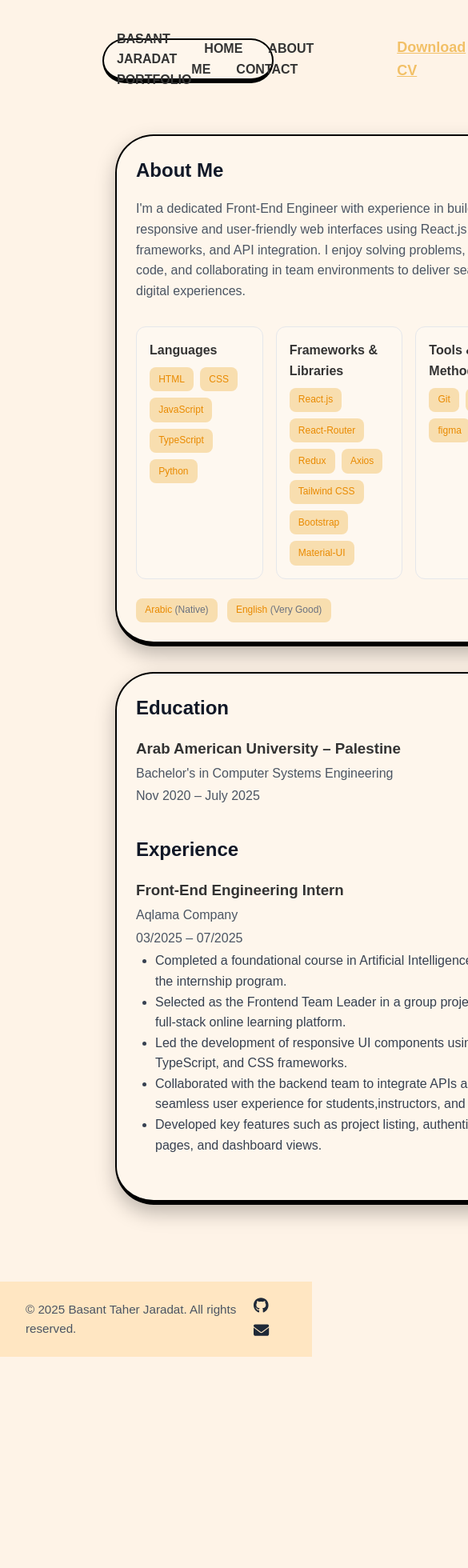
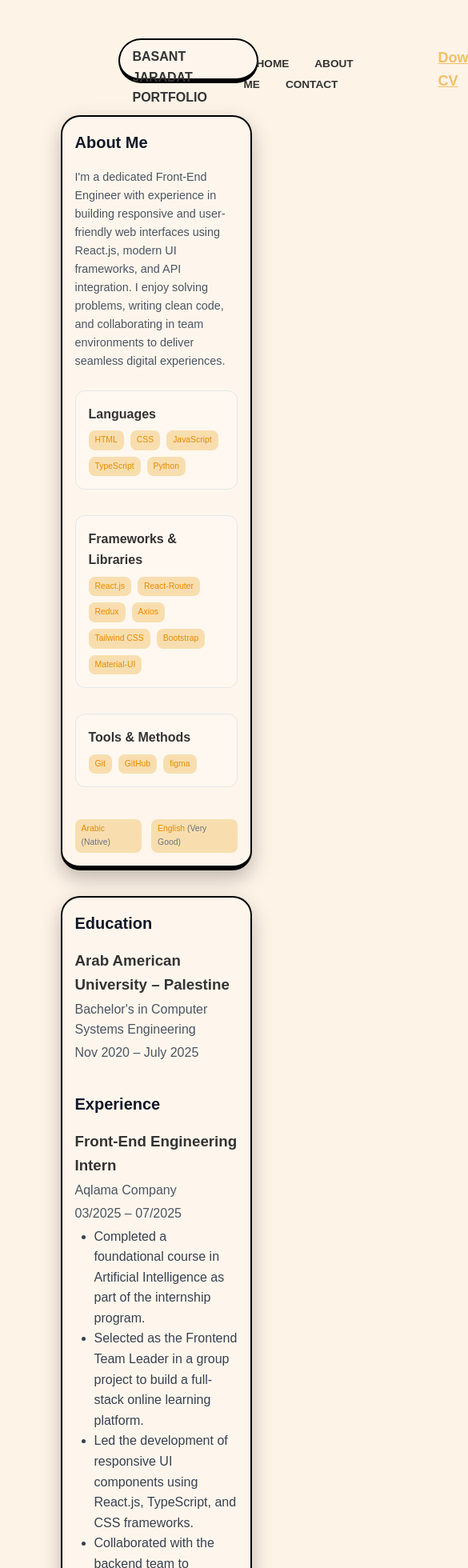
Before and after one commit to basantjaradat/Portfolio, a Next.js app: page /about in a window 390 px wide. Shown: the top 1960 px of the page at 80% size, 585 px wide, since content can reach past the window. Before the commit the page ends 1696 px from the top, so only its background shows below. Built offline with nearby package versions, Linux system fonts and the light colour scheme.

Commit message:
Update about.css

```diff
--- a/src/styles/about.css
+++ b/src/styles/about.css
@@ -2,8 +2,12 @@ body {
     background: #fef3e7;
     padding: 2rem;
     color: #333;
+    /* Add a max-width and center content */
+    max-width: 90vw;
+    margin: 0 auto;
 }
 
+/* Navbar container */
 .navbar-box {
     display: flex;
     justify-content: space-between;
@@ -20,6 +24,7 @@ body {
     margin-left: 5rem;
 }
 
+/* Navbar links */
 .navbar-box a {
     margin: 0 1rem;
     text-decoration: none;
@@ -40,6 +45,7 @@ body {
     font-size: large;
 }
 
+/* Profile container grid */
 .profile-container {
     display: grid;
     grid-template-columns: repeat(auto-fit, minmax(15rem, 1fr));
@@ -49,6 +55,7 @@ body {
     margin-bottom: 4rem;
 }
 
+/* About and Education/Experience sections */
 .about-section,
 .edu-exp-section {
     background-color: rgba(255, 255, 255, 0.2);
@@ -170,3 +177,149 @@ h2 {
 .footer-icons a:hover {
     color: #2563eb;
 }
+
+/* ================= */
+/* Responsive Styles */
+/* ================= */
+
+@media (max-width: 1200px) {
+    .navbar-box {
+        max-width: 95vw;
+        margin-left: auto;
+        margin-right: auto;
+        height: auto;
+        flex-wrap: wrap;
+        padding: 1rem;
+    }
+
+    .navbar-box .menu {
+        margin-right: 0;
+        margin-top: 0.5rem;
+        width: 100%;
+        text-align: center;
+    }
+
+    .profile-container {
+        margin-left: auto;
+        margin-right: auto;
+        padding: 1rem;
+        gap: 1.5rem;
+    }
+
+    .about-section,
+    .edu-exp-section {
+        width: 100%;
+        max-width: 100%;
+        padding: 1rem;
+        border-radius: 2rem;
+    }
+
+    .skills-box {
+        flex: 1 1 45%;
+    }
+}
+
+@media (max-width: 768px) {
+    body {
+        padding: 1rem;
+    }
+
+    .navbar-box {
+        flex-direction: column;
+        align-items: flex-start;
+        height: auto;
+        padding: 1rem 0.5rem;
+        border-radius: 2rem;
+        margin-left: auto;
+        margin-right: auto;
+    }
+
+    .navbar-box a {
+        margin: 0.3rem 0.5rem;
+        font-size: 0.9rem;
+    }
+
+    .navbar-box .menu {
+        margin-right: 0;
+        width: 100%;
+        text-align: left;
+        margin-top: 0.5rem;
+    }
+
+    .profile-container {
+        display: block;
+        margin-left: auto;
+        margin-right: auto;
+        padding: 0.5rem;
+    }
+
+    .about-section,
+    .edu-exp-section {
+        width: 100%;
+        padding: 1rem;
+        border-radius: 1.5rem;
+        margin-bottom: 2rem;
+    }
+
+    .skills-box {
+        flex: 1 1 100%;
+        margin-bottom: 1rem;
+    }
+
+    .skills-grid {
+        flex-direction: column;
+        gap: 1rem;
+    }
+
+    .footer {
+        flex-direction: column;
+        text-align: center;
+        padding: 1rem;
+        margin-left: 0;
+        margin-right: 0;
+    }
+
+    .footer-icons {
+        margin-top: 0.5rem;
+    }
+}
+
+@media (max-width: 480px) {
+    h2 {
+        font-size: 1.25rem;
+    }
+
+    .navbar-box {
+        border-radius: 1.5rem;
+        padding: 0.75rem 1rem;
+    }
+
+    .navbar-box a {
+        font-size: 0.85rem;
+        margin: 0 0.3rem;
+    }
+
+    .about-text {
+        font-size: 0.9rem;
+        margin-bottom: 1.5rem;
+    }
+
+    .tag {
+        font-size: 0.65rem;
+        padding: 0.25rem 0.5rem;
+    }
+
+    .level {
+        font-size: 0.65rem;
+    }
+
+    .footer {
+        font-size: 0.85rem;
+        padding: 0.8rem 1rem;
+    }
+
+    .footer-icons a {
+        font-size: 1rem;
+        margin-left: 0.5rem;
+    }
+}
```
